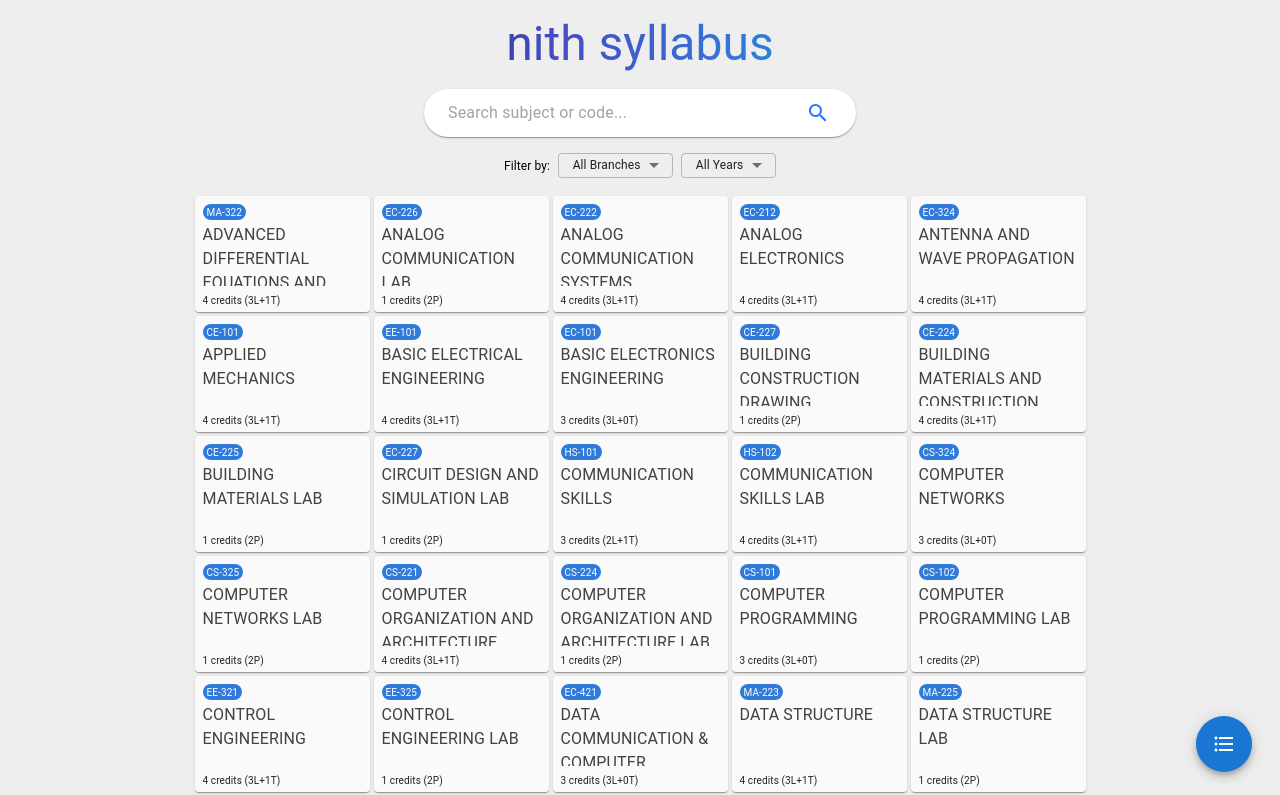
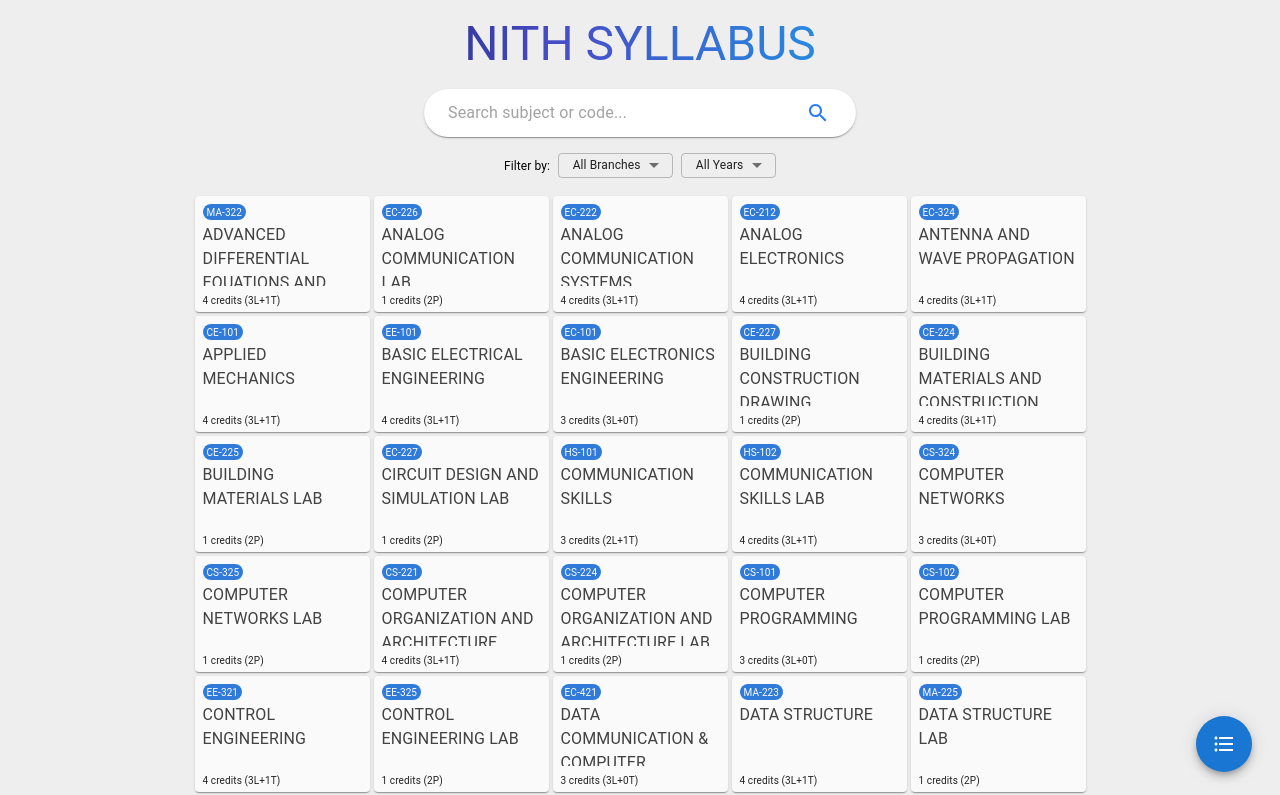
Before and after one commit to mohakgupt/nith-syllabus, a React (Create React App) app: page / in a window 1280 px wide. Shown: the top 795 px of the page. Built offline with nearby package versions, Linux system fonts and the light colour scheme.

Commit message:
capital letter

```diff
--- a/src/components/header.js
+++ b/src/components/header.js
@@ -3,7 +3,7 @@ import {Typography} from '@mui/material';
 export default function Header(){
     return(
         <Typography variant='h3' sx={{textAlign: 'center', background: "linear-gradient(90deg, rgba(2,0,36,1) 0%, rgba(71,77,199,1) 42%, rgba(0,212,255,1) 100%);", backgroundClip: "text", color: "transparent"  }} gutterBottom>
-            nith syllabus
+            NITH SYLLABUS
         </Typography>
     )
 }
```
